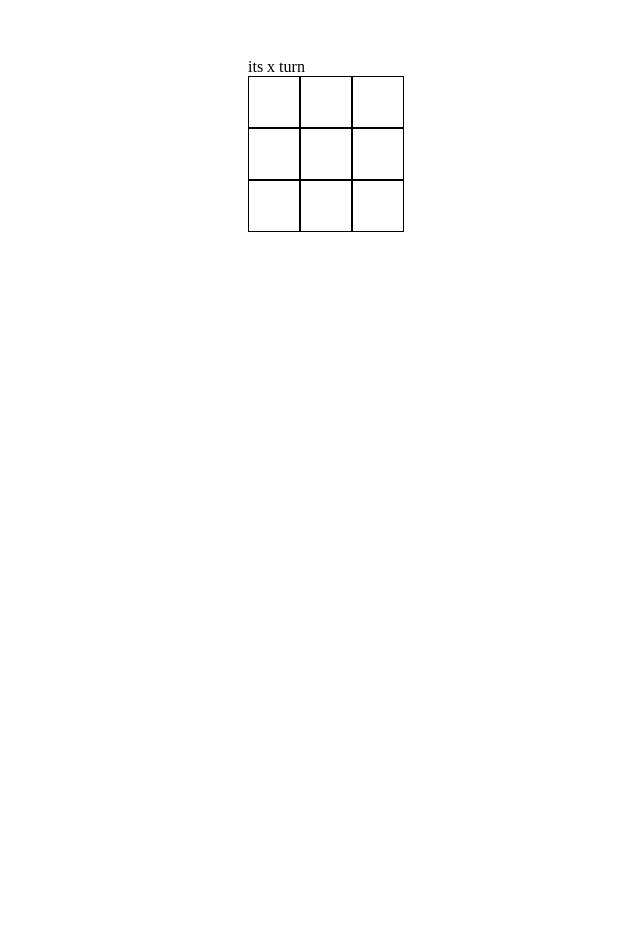
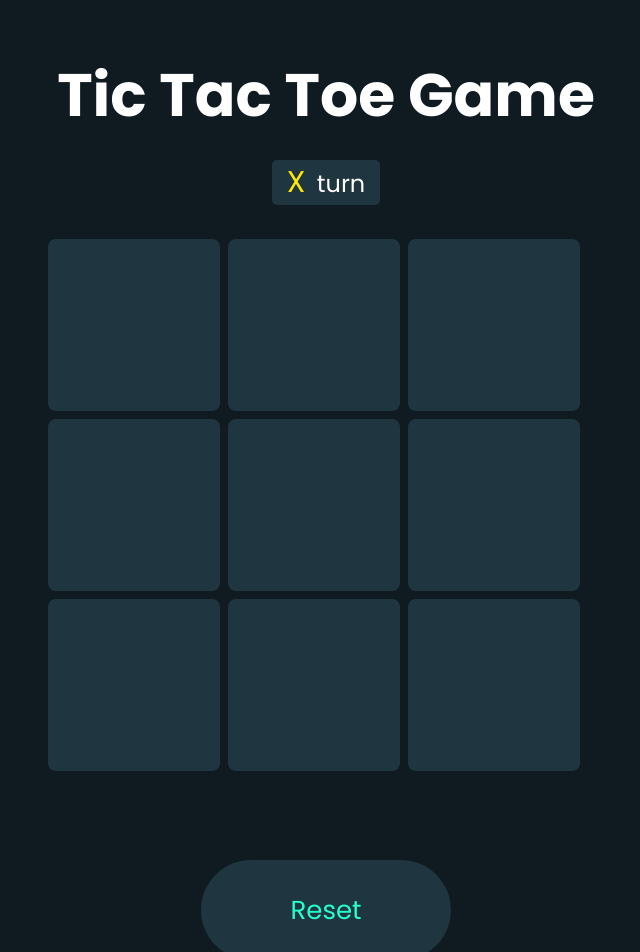
Before and after one commit to prasadneroolkar/tictactoe, a React (Vite) app: page / in a window 1280 px wide. Shown: the top 952 px of the page, without its empty margins (314-954 px from the left). Before the commit the page ends 800 px from the top, so only its background shows below. Built offline with nearby package versions, Linux system fonts and the light colour scheme.

Commit message:
css added

```diff
--- a/src/App.css
+++ b/src/App.css
@@ -1,11 +1,47 @@
+@import url("https://fonts.googleapis.com/css2?family=Poppins:ital,wght@0,100;0,200;0,300;0,400;0,500;0,600;0,700;0,800;0,900;1,100;1,200;1,300;1,400;1,500;1,600;1,700;1,800;1,900&display=swap");
+* {
+  margin: 0;
+  padding: 0;
+  box-sizing: border-box;
+  background-color: #0f1b21;
+  font-family: "Poppins", sans-serif;
+}
+
 .app {
+  display: flex;
+  justify-content: center;
+  align-items: center;
+  flex-direction: column;
+}
+
+.title {
+  margin-top: 50px;
+  color: #fff;
+  font-size: 60px;
   display: flex;
   justify-content: center;
   align-items: center;
 }
 
+button {
+  width: 250px;
+  height: 100px;
+  border: none;
+  outline: none;
+  cursor: pointer;
+  border-radius: 50px;
+  background: #1f3540;
+  font-size: 26px;
+  margin-top: 25px;
+  margin-bottom: 50px;
+  color: #26ffcb;
+}
+
 .board {
-  margin-top: 50px;
+  height: 600px;
+  width: 564px;
+  display: flex;
+  margin: auto;
 }
 
 .board .row {
@@ -15,8 +51,50 @@
 }
 
 .square {
-  text-align: center;
-  width: 50px;
-  height: 50px;
-  border: 1px solid #000;
+  display: flex;
+  height: 180px;
+  width: 180px;
+  background-color: #1f3540;
+  border: 4px solid #0f1b21;
+  border-radius: 12px;
+  cursor: pointer;
+  justify-content: center;
+  align-items: center;
 }
+
+.square span {
+  background-color: #1f3540;
+  font-size: 60px;
+}
+.square span.x {
+  color: #ffe900;
+}
+.square span.o {
+  color: #00faff;
+}
+.ticinput {
+  background-color: #1f3540;
+}
+
+.xturn,
+.oturn {
+  font-size: 30px;
+  background-color: #1f3540;
+  padding-right: 5px;
+}
+
+.xturn {
+  color: #ffe900;
+}
+.oturn {
+  color: #00faff;
+}
+
+p {
+  color: #fff;
+  font-size: 24px;
+  margin: 20px 0 30px;
+  background-color: #1f3540;
+  border-radius: 5px;
+  padding: 0 15px;
+}
--- a/src/components/Board.jsx
+++ b/src/components/Board.jsx
@@ -1,12 +1,13 @@
 import React, { useState } from "react";
 import Square from "./Square";
+import circle from "/circle.png";
+import cross from "/cross.png";
 
 const Board = () => {
   let arr = [null, null, null, null, null, null, null, null, null];
-  // console.log(arr);
   const [state, setState] = useState(arr);
   const [xTurn, setXturn] = useState(true);
-
+  console.log(state);
   const checkWinner = () => {
     const winnerLogic = [
       [0, 1, 2],
@@ -30,47 +31,54 @@ const Board = () => {
   };
 
   const isWinner = checkWinner();
-
+  const isAllNull = state.every((item) => item === null);
   const handleReset = () => {
     setState(arr);
-    setIsXTurn(isXTurn);
+    setXturn(true);
   };
-
-  // const result = setInterval(function () {
-  //   `s`;
-  // }, 3000);
 
   const handleClick = (index) => {
     if (state[index] != null) {
       return;
     }
     const copystate = [...state];
-    copystate[index] = xTurn ? "x" : "o";
+    copystate[index] = xTurn ? "X" : "O";
+    console.log(copystate);
     setState(copystate);
     setXturn(!xTurn);
   };
 
   return (
+    <>
+      <h1 className="title">Tic Tac Toe Game</h1>
+      <p>
+        {!isWinner && (
+          <>
+            {xTurn ? (
+              <span className="xturn">X</span>
+            ) : (
+              <span className="oturn">O</span>
+            )}{" "}
+            turn
+          </>
+        )}
+      </p>
       <div className="board">
         {isWinner ? (
-        <>
-          someone won the game {isWinner}{" "}
-          <button onClick={handleReset}>play again</button>
-        </>
+          <p>someone won the game {isWinner}</p>
         ) : (
           <>
-          {`its ${xTurn ? "x" : "o"} turn`}
-          <div className="row">
+            <div className="row1">
               <Square value={state[0]} onClick={() => handleClick(0)} />
               <Square value={state[1]} onClick={() => handleClick(1)} />
               <Square value={state[2]} onClick={() => handleClick(2)} />
             </div>
-          <div className="row">
+            <div className="row2">
               <Square value={state[3]} onClick={() => handleClick(3)} />
               <Square value={state[4]} onClick={() => handleClick(4)} />
               <Square value={state[5]} onClick={() => handleClick(5)} />
             </div>
-          <div className="row">
+            <div className="row3">
               <Square value={state[6]} onClick={() => handleClick(6)} />
               <Square value={state[7]} onClick={() => handleClick(7)} />
               <Square value={state[8]} onClick={() => handleClick(8)} />
@@ -78,6 +86,8 @@ const Board = () => {
           </>
         )}
       </div>
+      <button onClick={handleReset}>Reset</button>
+    </>
   );
 };
 
--- a/src/components/Square.jsx
+++ b/src/components/Square.jsx
@@ -6,7 +6,11 @@ const Square = ({ value, onClick }) => {
   };
   return (
     <div className="square" onClick={onSquareClick}>
-      <h1>{value}</h1>
+      {value === "X" ? (
+        <span className="x">{value}</span>
+      ) : (
+        <span className="o">{value}</span>
+      )}
     </div>
   );
 };
```
Also changed, not shown: public/circle.png (added), public/cross.png (added). Lines whose indentation alone changed are shown as unchanged.
